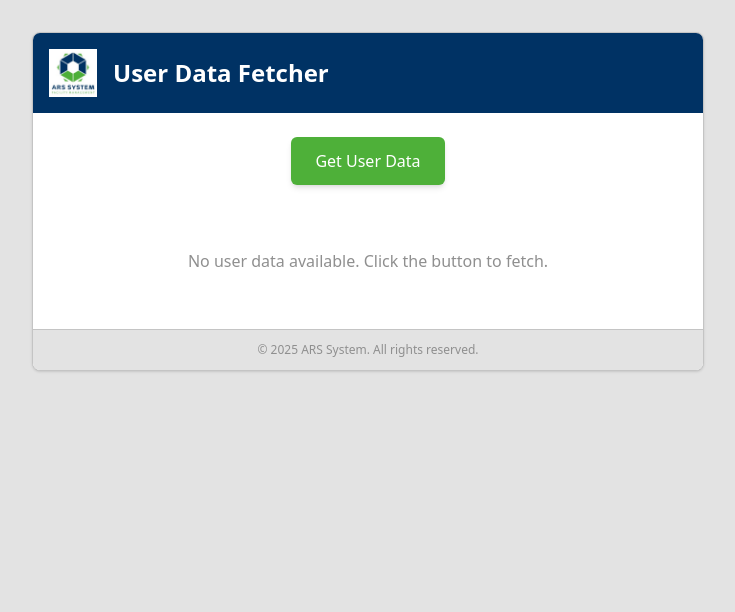
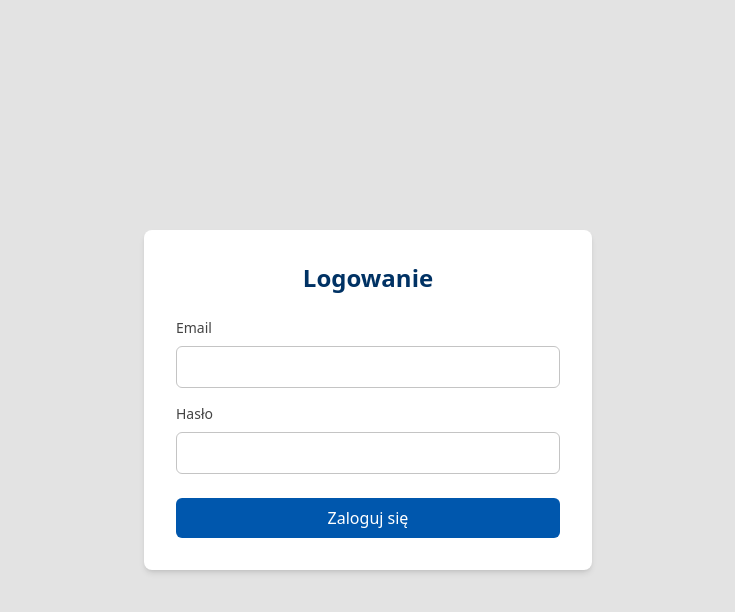
Before and after one commit to W1ndrunn3rr/smart-energy, a React (Vite) app in the folder frontend/: page / in a window 1280 px wide. Shown: the top 612 px of the page, without its empty margins (272-1007 px from the left). Built offline with nearby package versions, Linux system fonts and the light colour scheme.

Commit message:
front - ekran logowania

```diff
--- a/frontend/package.json
+++ b/frontend/package.json
@@ -17,6 +17,7 @@
     "@tailwindcss/vite": "^4.1.4",
     "react": "^19.0.0",
     "react-dom": "^19.0.0",
+    "react-router-dom": "^7.5.3",
     "tailwindcss": "^4.1.4"
   },
   "devDependencies": {
--- a/frontend/src/App.jsx
+++ b/frontend/src/App.jsx
@@ -1,111 +1,15 @@
-import { useState } from 'react';
-import { getUser } from './scripts/api';
+import Login from './pages/Login';
+
 
 
 
 function App() {
-  const [user, setUser] = useState(null);
-  const [loading, setLoading] = useState(false);
-  const [error, setError] = useState(null);
-
-  const fetchUser = async (id) => {
-    try {
-      setLoading(true);
-      setError(null);
-      const userData = await getUser(id);
-      setUser(userData);
-    } catch (err) {
-      setError('Failed to fetch user data');
-      console.error(err);
-    } finally {
-      setLoading(false);
-    }
-  };
 
   return (
-    <div className="min-h-screen bg-ars-whitegrey py-8 px-4">
-      <div className="max-w-2xl mx-auto bg-white rounded-lg shadow-sm overflow-hidden border border-ars-lightlightgrey">
-        {/* Nagłówek z logo */}
-        <div className="bg-ars-deepblue p-4 flex items-center">
-          <div className="mr-4">
-            <div className="w-12 h-12 bg-ars-lightblue rounded flex items-center justify-center text-white font-bold">
-              <div>
-                <img
-                  src="ars.jpg"
-                  alt="ARS System Logo"
-                  className="h-12 mr-4"
-                />
-              </div>
-            </div>
-          </div>
-          <h1 className="text-2xl font-bold text-white">User Data Fetcher</h1>
-        </div>
+    <>
+      <Login />
+    </>
 
-        <div className="p-6">
-          <div className="flex justify-center mb-8">
-            <button
-              onClick={() => fetchUser(1)}
-              disabled={loading}
-              className={`px-6 py-3 rounded-md text-white font-medium ${loading
-                ? 'bg-ars-lightgrey cursor-not-allowed'
-                : 'bg-ars-green hover:bg-ars-lightgreen'
-                } transition-colors shadow-md`}
-            >
-              {loading ? (
-                <span className="flex items-center">
-                  <svg className="animate-spin -ml-1 mr-2 h-4 w-4 text-white" xmlns="http://www.w3.org/2000/svg" fill="none" viewBox="0 0 24 24">
-                    <circle className="opacity-25" cx="12" cy="12" r="10" stroke="currentColor" strokeWidth="4"></circle>
-                    <path className="opacity-75" fill="currentColor" d="M4 12a8 8 0 018-8V0C5.373 0 0 5.373 0 12h4zm2 5.291A7.962 7.962 0 014 12H0c0 3.042 1.135 5.824 3 7.938l3-2.647z"></path>
-                  </svg>
-                  Loading...
-                </span>
-              ) : (
-                'Get User Data'
-              )}
-            </button>
-          </div>
-
-          {error && (
-            <div className="bg-red-50 border-l-4 border-red-500 p-4 mb-6">
-              <p className="text-red-700">{error}</p>
-            </div>
-          )}
-
-          {user && (
-            <div className="space-y-4">
-              <h2 className="text-xl font-semibold text-ars-darkgrey">User Details</h2>
-              <div className="bg-ars-whitegrey p-4 rounded-lg border border-ars-lightlightgrey">
-                <div className="grid grid-cols-1 md:grid-cols-2 gap-4">
-                  <div>
-                    <p className="text-sm font-medium text-ars-lightgrey">Email</p>
-                    <p className="mt-1 text-sm text-ars-darkgrey">{user.email}</p>
-                  </div>
-                  <div>
-                    <p className="text-sm font-medium text-ars-lightgrey">Password</p>
-                    <p className="mt-1 text-sm text-ars-darkgrey">
-                      {'•'.repeat(user.password ? user.password.length : 8)}
-                    </p>
-                  </div>
-                </div>
-              </div>
-            </div>
-          )}
-
-          {!user && !loading && !error && (
-            <div className="text-center py-8">
-              <p className="text-ars-lightgrey">No user data available. Click the button to fetch.</p>
-            </div>
-          )}
-        </div>
-
-        {/* Stopka */}
-        <div className="bg-ars-whitegrey px-6 py-3 border-t border-ars-lightlightgrey">
-          <p className="text-xs text-ars-lightgrey text-center">
-            © {new Date().getFullYear()} ARS System. All rights reserved.
-          </p>
-        </div>
-      </div>
-    </div>
   );
 }
 
--- /dev/null
+++ b/frontend/src/pages/Login.jsx
@@ -0,0 +1,71 @@
+import { useState } from 'react';
+
+const Login = () => {
+    const [formData, setFormData] = useState({
+        username: '',
+        password: ''
+    });
+
+    const handleChange = (e) => {
+        const { name, value } = e.target;
+        setFormData(prev => ({
+            ...prev,
+            [name]: value
+        }));
+    };
+
+    const handleSubmit = (e) => {
+        e.preventDefault();
+        console.log('Dane logowania:', formData);
+        // Tutaj można dodać logikę logowania
+    };
+
+    return (
+        <div className="flex justify-center items-center min-h-screen bg-[#e3e3e3]">
+            <div className="bg-white p-8 rounded-lg shadow-md w-full max-w-md">
+                <h2 className="text-2xl font-bold text-center mb-6 text-[#003264]">Logowanie</h2>
+
+                <form onSubmit={handleSubmit}>
+                    <div className="mb-4">
+                        <label htmlFor="username" className="block text-sm font-medium text-[#444444] mb-2">
+                            Email
+                        </label>
+                        <input
+                            type="text"
+                            id="username"
+                            name="username"
+                            value={formData.username}
+                            onChange={handleChange}
+                            className="w-full px-3 py-2 border border-[#c4c4c4] rounded-md focus:outline-none focus:ring-2 focus:ring-[#0057AD]"
+                            required
+                        />
+                    </div>
+
+                    <div className="mb-6">
+                        <label htmlFor="password" className="block text-sm font-medium text-[#444444] mb-2">
+                            Hasło
+                        </label>
+                        <input
+                            type="password"
+                            id="password"
+                            name="password"
+                            value={formData.password}
+                            onChange={handleChange}
+                            className="w-full px-3 py-2 border border-[#c4c4c4] rounded-md focus:outline-none focus:ring-2 focus:ring-[#0057AD]"
+                            required
+                        />
+                    </div>
+
+                    <button
+                        type="submit"
+                        className="w-full bg-[#0057AD] hover:bg-[#003264] text-white py-2 px-4 rounded-md transition duration-200"
+                    >
+                        Zaloguj się
+                    </button>
+                </form>
+            </div>
+        </div>
+    );
+};
+
+export default Login;
```
